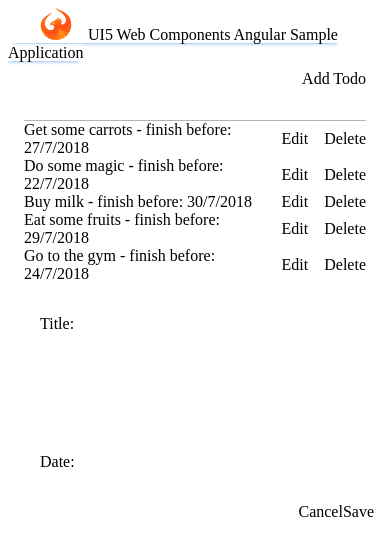
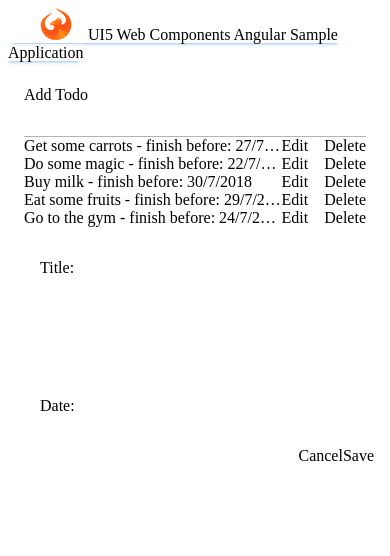
Before and after one commit to SAP-samples/ui5-webcomponents-sample-angular, an Angular app: page / in a window 390 px wide. Shown: the top 556 px of the page. Built offline with nearby package versions, Linux system fonts and the light colour scheme.

Commit message:
refactor: improve responsiveness on mobile

```diff
--- a/src/app/app.component.css
+++ b/src/app/app.component.css
@@ -3,7 +3,7 @@
 }
 
 .dialog-content {
-    width: 320px;
+    max-width: 320px;
     padding: 2rem;
 }
 
--- a/src/app/list/list.component.css
+++ b/src/app/list/list.component.css
@@ -3,6 +3,12 @@
     width: 100%;
     justify-content: space-between;
     align-items: center;
+}
+
+.li-content-text {
+  overflow: hidden;
+  text-overflow: ellipsis;
+  white-space: nowrap;
 }
 
 .edit-btn {
--- a/src/app/list/list.component.html
+++ b/src/app/list/list.component.html
@@ -9,7 +9,7 @@
       >
 
         <div class="li-content">
-          <span>{{todo.text}} - finish before: {{todo.deadline}}</span>
+          <span class="li-content-text">{{todo.text}} - finish before: {{todo.deadline}}</span>
           <div>
             <ui5-button (ui5-press)="handleEdit(todo.id)" class="edit-btn">Edit</ui5-button>
             <ui5-button type="Negative" (ui5-press)="handleDeleteItem(todo.id)">Delete</ui5-button>
--- a/src/app/user-input/user-input.component.css
+++ b/src/app/user-input/user-input.component.css
@@ -8,7 +8,7 @@
     box-sizing: border-box;
 }
 
-.auto-width {
+.add-todo-element-width {
     width: auto;
 }
 
@@ -17,5 +17,19 @@
 }
 
 #date-picker {
-    margin: 0 0.5rem;
+    margin: 0 0.5rem 0 0.5rem;
 }
+
+@media(max-width: 600px) {
+    .create-todo-wrapper {
+        flex-direction: column;
+    }
+
+    .add-todo-element-width  {
+        width: 100%;
+    }
+
+    #date-picker {
+        margin: 0.5rem 0 0.5rem 0;
+    }
+}
--- a/src/app/user-input/user-input.component.html
+++ b/src/app/user-input/user-input.component.html
@@ -1,6 +1,6 @@
 <div class="create-todo-wrapper">
-  <ui5-input #textInput placeholder="My Todo ..." class="auto-width" id="add-input">
+  <ui5-input #textInput placeholder="My Todo ..." class="add-todo-element-width" id="add-input">
   </ui5-input>
-  <ui5-datepicker #dateInput format-pattern="dd/MM/yyyy" class="auto-width" id="date-picker"></ui5-datepicker>
-  <ui5-button (ui5-press)="handleAddTodo()" type="Emphasized" class="auto-width">Add Todo</ui5-button>
+  <ui5-datepicker #dateInput format-pattern="dd/MM/yyyy" class="add-todo-element-width" id="date-picker"></ui5-datepicker>
+  <ui5-button (ui5-press)="handleAddTodo()" type="Emphasized" class="add-todo-element-width">Add Todo</ui5-button>
 </div>
```
